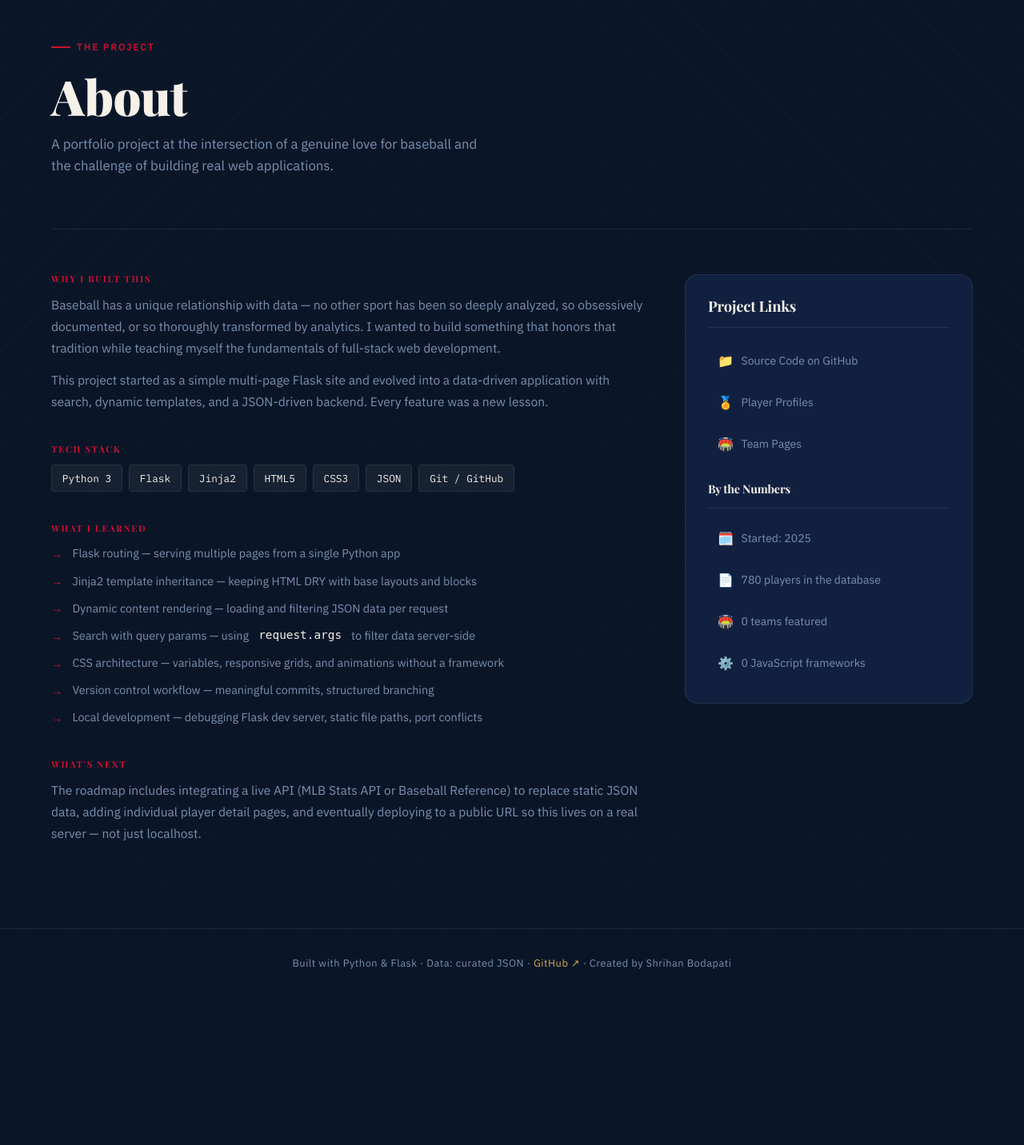
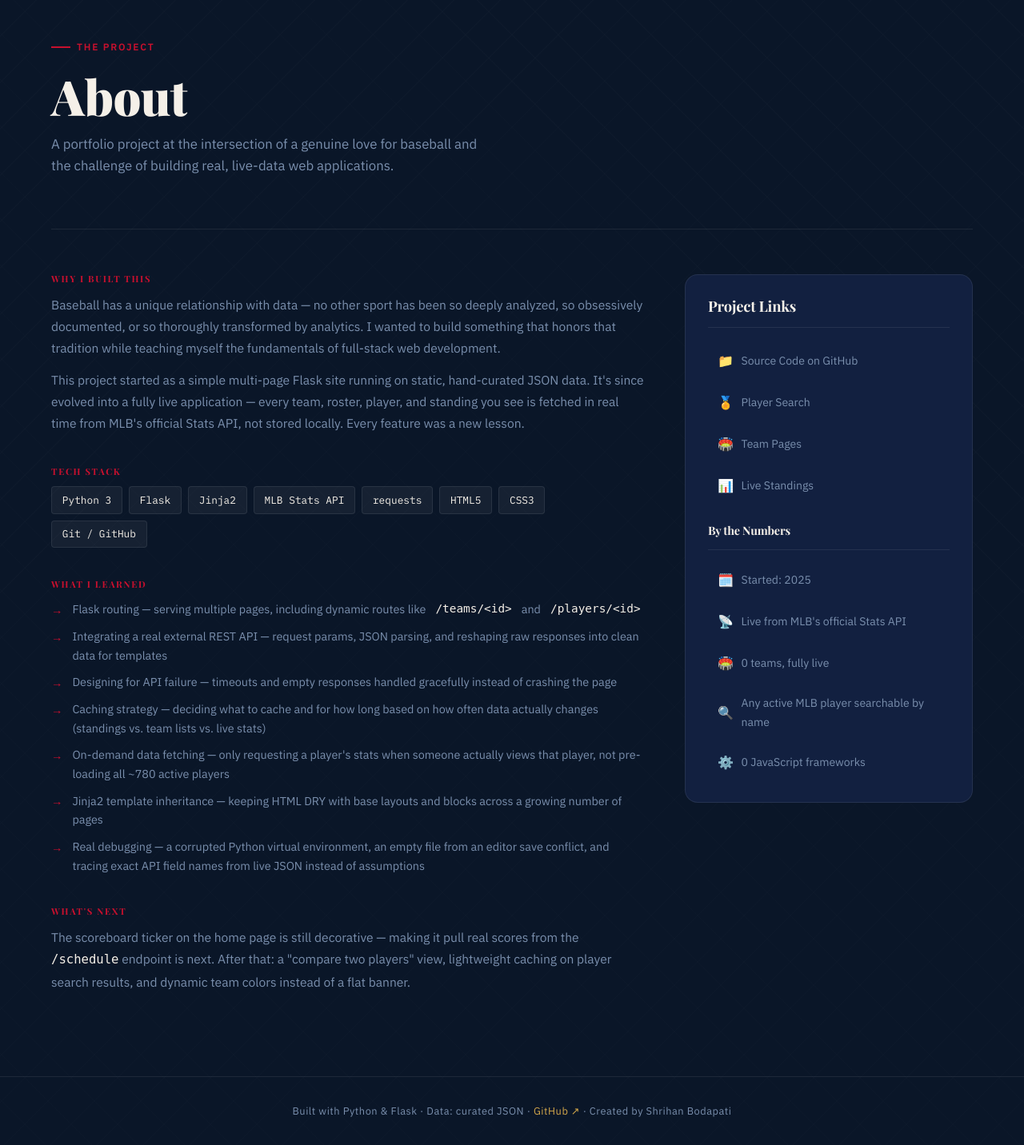
Before and after one commit to Shrihan245/python-baseball-app, a Flask app: page /about in a window 1280 px wide. Shown: the part 151-1583 px from the top of the page at 80% size. Before the commit the page ends 1363 px from the top, so only its background shows below. Run offline with Flask 3, Linux system fonts and the light colour scheme; data that the repository does not hold is empty; some web fonts are replaced.

Commit message:
Fix GitHub repo links and update About page to reflect live API integration

```diff
--- a/templates/about.html
+++ b/templates/about.html
@@ -8,7 +8,7 @@
   <div class="page-hero fade-in fade-in-1">
     <p class="overline">The Project</p>
     <h1>About</h1>
-    <p>A portfolio project at the intersection of a genuine love for baseball and the challenge of building real web applications.</p>
+    <p>A portfolio project at the intersection of a genuine love for baseball and the challenge of building real, live-data web applications.</p>
   </div>
 
   <div class="about-layout fade-in fade-in-2">
@@ -24,8 +24,9 @@
           that honors that tradition while teaching myself the fundamentals of full-stack web development.
         </p>
         <p>
-          This project started as a simple multi-page Flask site and evolved into a data-driven application
-          with search, dynamic templates, and a JSON-driven backend. Every feature was a new lesson.
+          This project started as a simple multi-page Flask site running on static, hand-curated JSON data.
+          It's since evolved into a fully live application — every team, roster, player, and standing you see
+          is fetched in real time from MLB's official Stats API, not stored locally. Every feature was a new lesson.
         </p>
       </div>
 
@@ -35,9 +36,10 @@
           <span class="tech-pill">Python 3</span>
           <span class="tech-pill">Flask</span>
           <span class="tech-pill">Jinja2</span>
+          <span class="tech-pill">MLB Stats API</span>
+          <span class="tech-pill">requests</span>
           <span class="tech-pill">HTML5</span>
           <span class="tech-pill">CSS3</span>
-          <span class="tech-pill">JSON</span>
           <span class="tech-pill">Git / GitHub</span>
         </div>
       </div>
@@ -45,22 +47,23 @@
       <div class="about-section">
         <h3>What I Learned</h3>
         <div class="learnings-list">
-          <span class="learning-item">Flask routing — serving multiple pages from a single Python app</span>
-          <span class="learning-item">Jinja2 template inheritance — keeping HTML DRY with base layouts and blocks</span>
-          <span class="learning-item">Dynamic content rendering — loading and filtering JSON data per request</span>
-          <span class="learning-item">Search with query params — using <code style="font-family: monospace; color: var(--chalk);">request.args</code> to filter data server-side</span>
-          <span class="learning-item">CSS architecture — variables, responsive grids, and animations without a framework</span>
-          <span class="learning-item">Version control workflow — meaningful commits, structured branching</span>
-          <span class="learning-item">Local development — debugging Flask dev server, static file paths, port conflicts</span>
+          <span class="learning-item">Flask routing — serving multiple pages, including dynamic routes like <code style="font-family: monospace; color: var(--chalk);">/teams/&lt;id&gt;</code> and <code style="font-family: monospace; color: var(--chalk);">/players/&lt;id&gt;</code></span>
+          <span class="learning-item">Integrating a real external REST API — request params, JSON parsing, and reshaping raw responses into clean data for templates</span>
+          <span class="learning-item">Designing for API failure — timeouts and empty responses handled gracefully instead of crashing the page</span>
+          <span class="learning-item">Caching strategy — deciding what to cache and for how long based on how often data actually changes (standings vs. team lists vs. live stats)</span>
+          <span class="learning-item">On-demand data fetching — only requesting a player's stats when someone actually views that player, not pre-loading all ~780 active players</span>
+          <span class="learning-item">Jinja2 template inheritance — keeping HTML DRY with base layouts and blocks across a growing number of pages</span>
+          <span class="learning-item">Real debugging — a corrupted Python virtual environment, an empty file from an editor save conflict, and tracing exact API field names from live JSON instead of assumptions</span>
         </div>
       </div>
 
       <div class="about-section">
         <h3>What's Next</h3>
         <p>
-          The roadmap includes integrating a live API (MLB Stats API or Baseball Reference) to replace static
-          JSON data, adding individual player detail pages, and eventually deploying to a public URL so this
-          lives on a real server — not just localhost.
+          The scoreboard ticker on the home page is still decorative — making it pull real scores from the
+          <code style="font-family: monospace; color: var(--chalk);">/schedule</code> endpoint is next. After that: a
+          "compare two players" view, lightweight caching on player search results, and dynamic team colors
+          instead of a flat banner.
         </p>
       </div>
 
@@ -71,14 +74,17 @@
       <div class="sidebar-card">
         <h3>Project Links</h3>
         <div class="sidebar-link-list">
-          <a class="sidebar-link" href="https://github.com/Shrihan245/baseball-app" target="_blank" rel="noopener">
+          <a class="sidebar-link" href="https://github.com/Shrihan245/python-baseball-app" target="_blank" rel="noopener">
             <span class="icon">📁</span> Source Code on GitHub
           </a>
           <a class="sidebar-link" href="/players">
-            <span class="icon">🏅</span> Player Profiles
+            <span class="icon">🏅</span> Player Search
           </a>
           <a class="sidebar-link" href="/teams">
             <span class="icon">🏟️</span> Team Pages
+          </a>
+          <a class="sidebar-link" href="/standings">
+            <span class="icon">📊</span> Live Standings
           </a>
         </div>
 
@@ -89,10 +95,13 @@
             <span class="icon">🗓️</span> Started: 2025
           </div>
           <div class="sidebar-link" style="cursor: default;">
-            <span class="icon">📄</span> {{ total_players }} players in the database
+            <span class="icon">📡</span> Live from MLB's official Stats API
           </div>
           <div class="sidebar-link" style="cursor: default;">
-            <span class="icon">🏟️</span> {{ total_teams }} teams featured
+            <span class="icon">🏟️</span> {{ total_teams }} teams, fully live
+          </div>
+          <div class="sidebar-link" style="cursor: default;">
+            <span class="icon">🔍</span> Any active MLB player searchable by name
           </div>
           <div class="sidebar-link" style="cursor: default;">
             <span class="icon">⚙️</span> 0 JavaScript frameworks
--- a/templates/base.html
+++ b/templates/base.html
@@ -49,7 +49,7 @@
       <div class="container">
         <p>
           Built with Python &amp; Flask · Data: curated JSON ·
-          <a href="https://github.com/Shrihan245/baseball-app" target="_blank" rel="noopener">GitHub ↗</a>
+          <a href="https://github.com/Shrihan245/python-baseball-app" target="_blank" rel="noopener">GitHub ↗</a>
           · Created by Shrihan Bodapati
         </p>
       </div>
```
